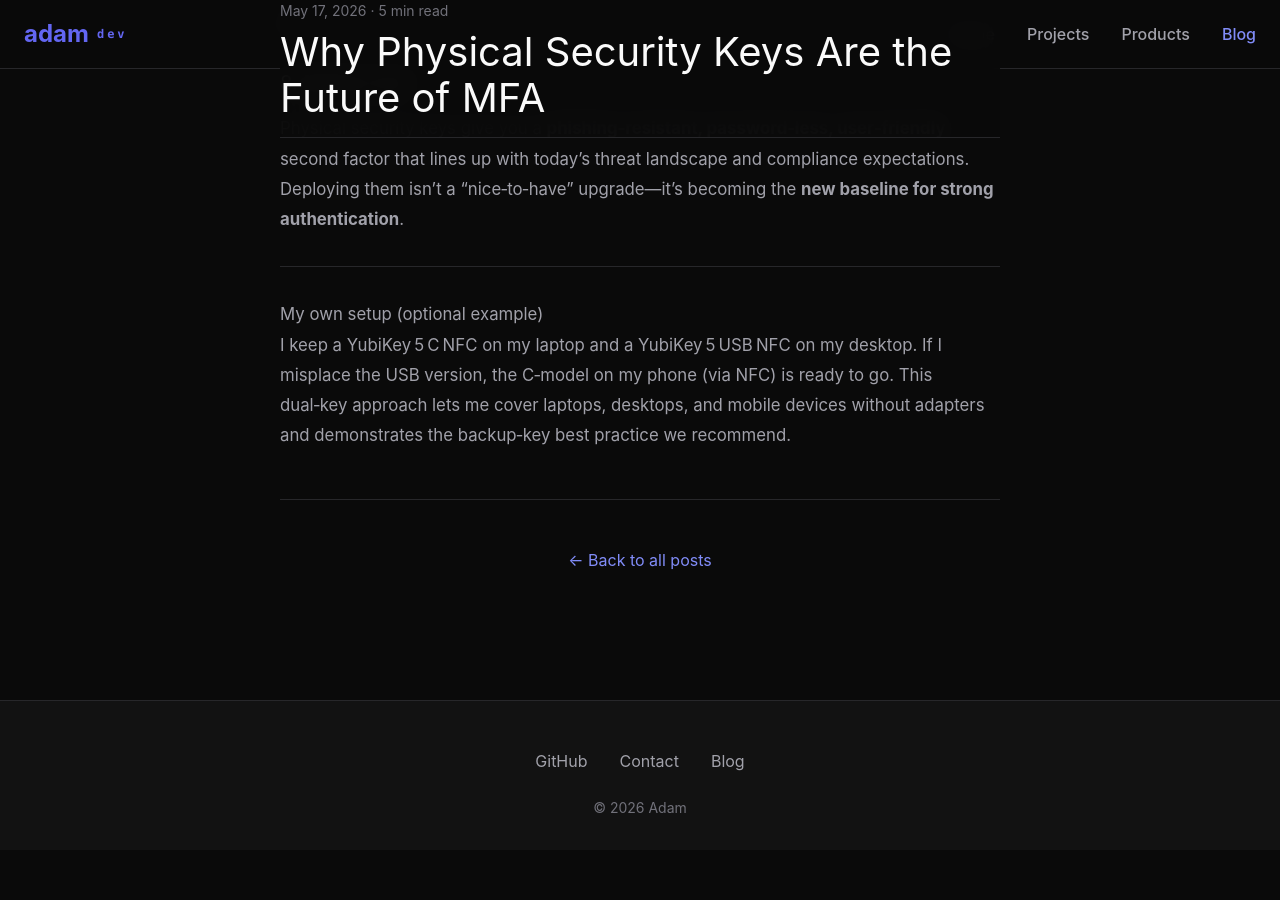
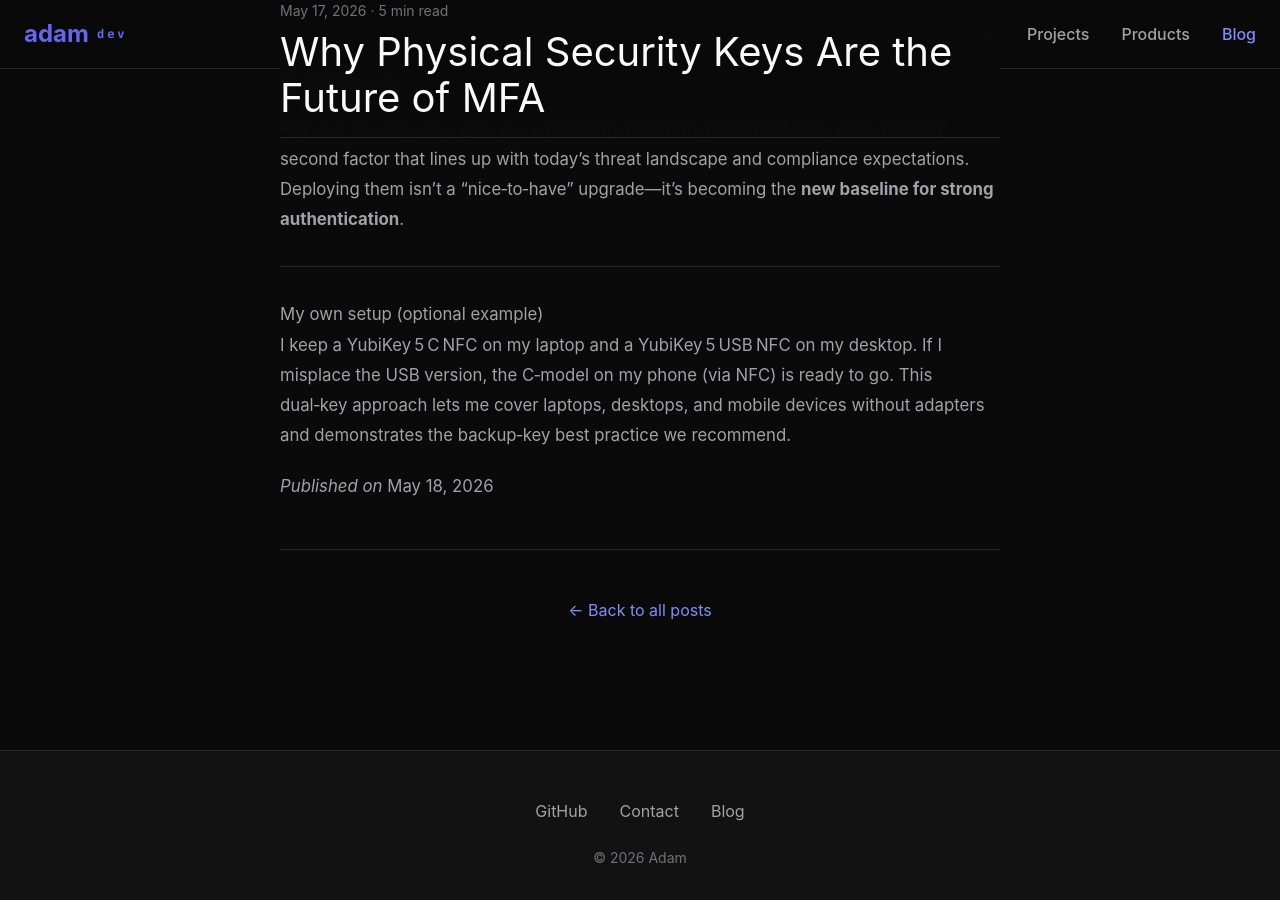
Before and after one commit to slashadams/Dev-Adam.com, a Jekyll site: the page built from _posts/2026-05-18-physical-security-keys-mfa.md, in a window 1280 px wide and 900 px high, scrolled down 3291 px. Built offline with Jekyll 4.4.1, drawn with Linux system fonts in a browser that asks for light colours; nearby versions of some CDN libraries; before the commit the page ends 4141 px from its top, so only the background shows below that.

Commit message:
Update 2026-05-18-physical-security-keys-mfa.md

```diff
--- a/_posts/2026-05-18-physical-security-keys-mfa.md
+++ b/_posts/2026-05-18-physical-security-keys-mfa.md
@@ -79,3 +80,5 @@ Physical security keys give you a **phishing‑resistant, password‑less, user
 #### My own setup (optional example)
 
 I keep a YubiKey 5 C NFC on my laptop and a YubiKey 5 USB NFC on my desktop. If I misplace the USB version, the C‑model on my phone (via NFC) is ready to go. This dual‑key approach lets me cover laptops, desktops, and mobile devices without adapters and demonstrates the backup‑key best practice we recommend.
+
+*Published on* {{ site.time | date: "%B %d, %Y" }}
```
Also changed, not shown: other parts of _posts/2026-05-18-physical-security-keys-mfa.md (+1 -0 lines).
